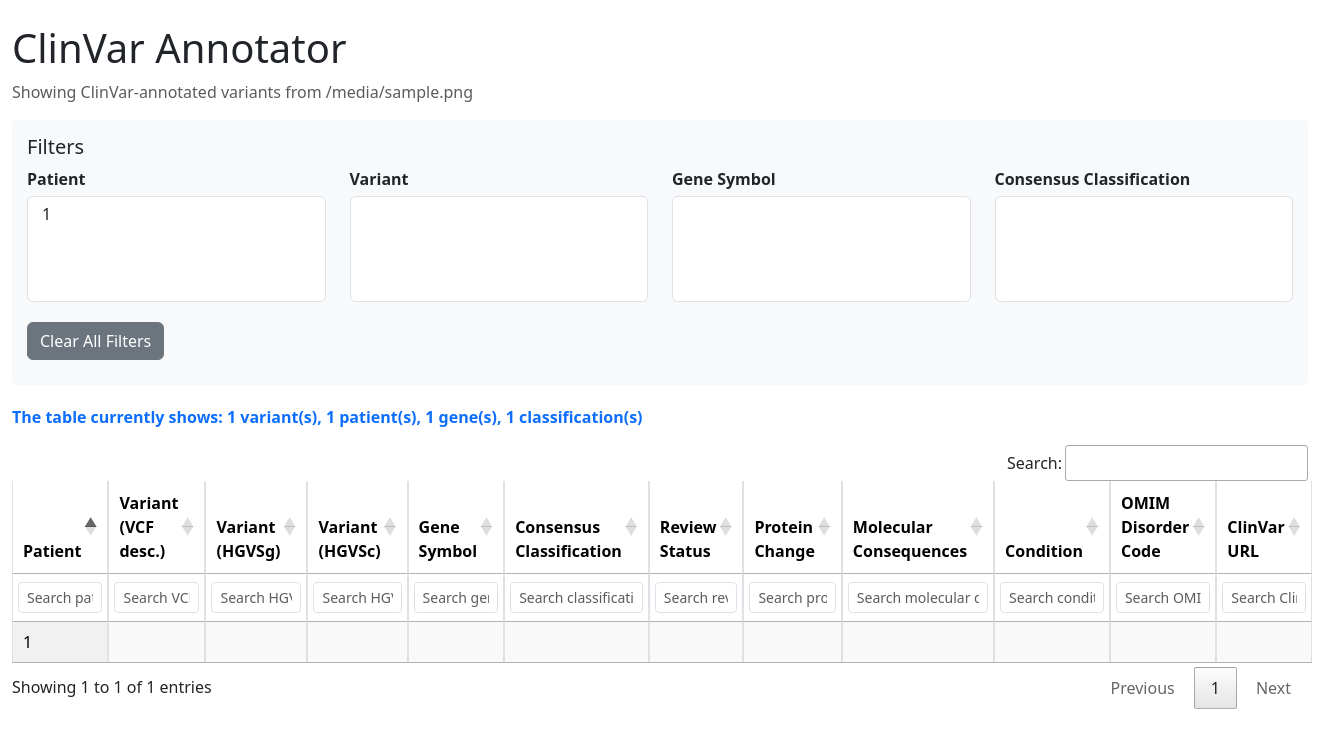
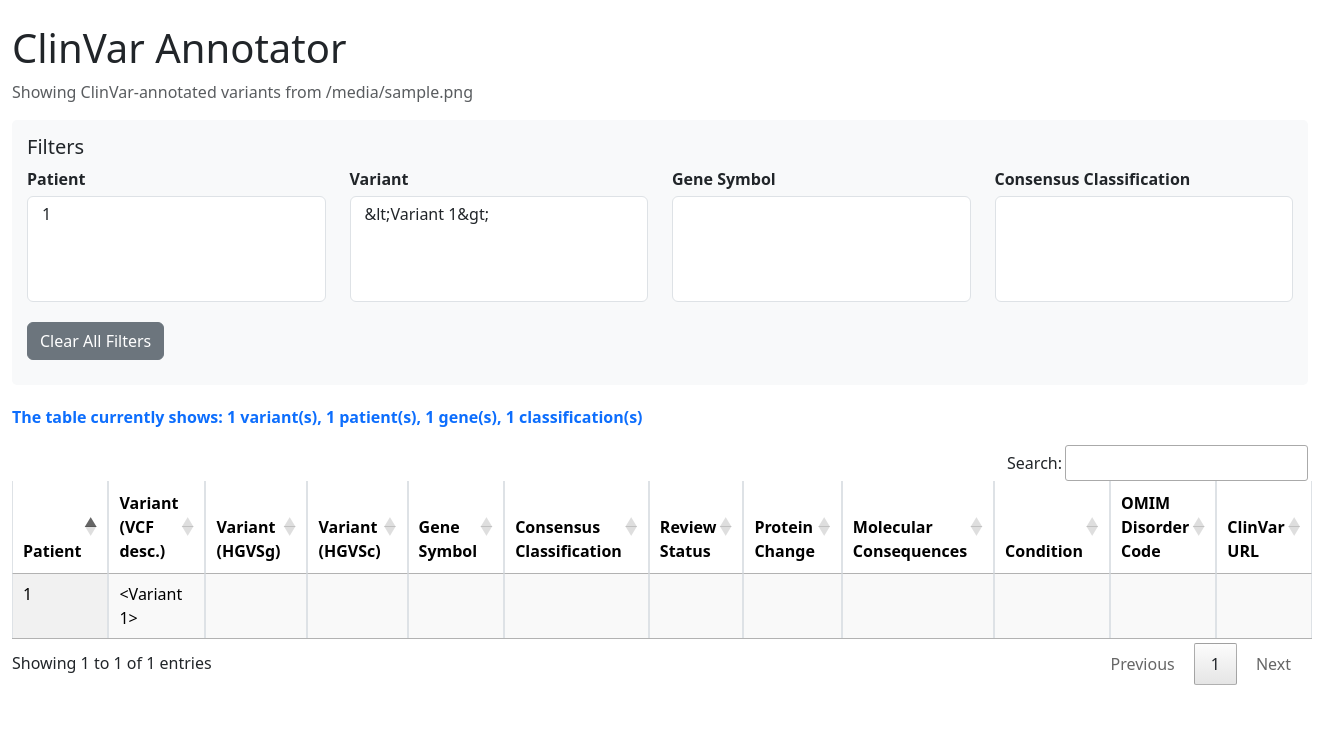
Before and after one commit to richard-gawne/ClinVar-annotator, a Flask app: template clinvar_anno_app/templates/variant_table.html in a window 1320 px wide. Shown: the top 748 px of the page. Run offline with Flask 3, Linux system fonts and the light colour scheme; tables that the repository leaves empty hold one stand-in row (values such as "Sample post"); the template is opened without the code that fills it: values that come from a table or form of the project are taken from there, most other values are stand-ins (such as "Sample title", 1, 10 or a date in 2020); lists and menus that the app fills with data are empty; some libraries are stand-ins or nearby versions.

Commit message:
Fix issue with variants not displaying in table or multi-select filter (see https://github.com/richard-gawne/ClinVar-annotator/issues/21), add app description to home page, remove superfluous column-specific search boxes

```diff
--- a/clinvar_anno_app/templates/home.html
+++ b/clinvar_anno_app/templates/home.html
@@ -11,6 +11,8 @@
 <div class="container mt-5">
     <!--Page title-->
     <h1>ClinVar Annotator</h1>
+    <!--App description-->
+    <p>Annotate variants using data from ClinVar, and explore the results.</p>
     <!--Form to upload a VCF file (accepts .vcf files)-->
     <p>Please upload a VCF (GRCh38 reference assembly):</p>
     <form method="POST" enctype="multipart/form-data">
--- a/clinvar_anno_app/templates/variant_table.html
+++ b/clinvar_anno_app/templates/variant_table.html
@@ -2,28 +2,27 @@
 <html lang="en">
 <head>
     <meta charset="UTF-8">
+    <!--Title to appear in broswer tab-->
     <title>ClinVar Annotator</title>
 
-    <!-- CSS -->
+    <!--External CSS styling (Bootstrap, DataTables, Select2)-->
     <link rel="stylesheet" href="https://cdn.jsdelivr.net/npm/bootstrap@5.3.2/dist/css/bootstrap.min.css">
     <link rel="stylesheet" href="https://cdn.datatables.net/1.13.6/css/jquery.dataTables.min.css">
     <link rel="stylesheet" href="https://cdn.datatables.net/buttons/2.4.1/css/buttons.dataTables.min.css">
     <link rel="stylesheet" href="https://cdn.jsdelivr.net/npm/select2@4.1.0-rc.0/dist/css/select2.min.css">
     <link rel="stylesheet" href="https://cdn.jsdelivr.net/npm/select2-bootstrap-5-theme@1.3.0/dist/select2-bootstrap-5-theme.min.css">
 
-    <!-- JS -->
+    <!--Additional JavaScript functionalities-->
     <script src="https://code.jquery.com/jquery-3.7.0.min.js"></script>
     <script src="https://cdn.datatables.net/1.13.6/js/jquery.dataTables.min.js"></script>
     <script src="https://cdn.datatables.net/buttons/2.4.1/js/dataTables.buttons.min.js"></script>
     <script src="https://cdn.datatables.net/buttons/2.4.1/js/buttons.html5.min.js"></script>
     <script src="https://cdn.jsdelivr.net/npm/select2@4.1.0-rc.0/dist/js/select2.min.js"></script>
 
+    <!--Custom styling-->
     <style>
         .select2-container {
             width: 100% !important;
-        }
-        .filters th {
-            padding: 8px 5px !important;
         }
         .filter-controls {
             background-color: #f8f9fa;
@@ -46,10 +45,12 @@
 </head>
 <body>
 <div class="container-fluid mt-4">
+    <!--Page title-->
     <h1>ClinVar Annotator</h1>
+    <!--Info message for the user-->
     <p class="text-muted">Showing ClinVar-annotated variants from {{ filenames|join(', ') }}</p>
 
-    <!-- Multi-Select Filter Controls -->
+    <!--Multi-select filters-->
     <div class="filter-controls">
         <h5>Filters</h5>
         <div class="row">
@@ -70,16 +71,21 @@
                 <select id="filter-classification" class="form-select" multiple="multiple"></select>
             </div>
         </div>
+        <!--New row-->
         <div class="row">
-            <div class="col-md-9 filter-row">
+            <!--Clear filters button-->
+            <div class="col-md-12 filter-row">
                 <button id="clear-filters" class="btn btn-secondary clear-filters-btn">Clear All Filters</button>
             </div>
         </div>
     </div>
 
+    <!--Message to summarise tallies of patients, variants, genes, and classifications (JS logic below)-->
     <p id="summary" class="fw-bold text-primary"></p>
 
+    <!--Table-->
     <table id="variants" class="display table table-striped table-bordered" style="width:100%">
+        <!--Column headers-->
         <thead>
             <tr>
                 <th>Patient</th>
@@ -96,27 +102,12 @@
                 <th>ClinVar URL</th>
             </tr>
         </thead>
-        <thead>
-            <tr class="filters">
-                <th><input type="text" placeholder="Search patient" class="form-control form-control-sm"></th>
-                <th><input type="text" placeholder="Search VCF desc." class="form-control form-control-sm"></th>
-                <th><input type="text" placeholder="Search HGVSg" class="form-control form-control-sm"></th>
-                <th><input type="text" placeholder="Search HGVSc" class="form-control form-control-sm"></th>
-                <th><input type="text" placeholder="Search gene" class="form-control form-control-sm"></th>
-                <th><input type="text" placeholder="Search classification" class="form-control form-control-sm"></th>
-                <th><input type="text" placeholder="Search review status" class="form-control form-control-sm"></th>
-                <th><input type="text" placeholder="Search protein change" class="form-control form-control-sm"></th>
-                <th><input type="text" placeholder="Search molecular consequences" class="form-control form-control-sm"></th>
-                <th><input type="text" placeholder="Search condition" class="form-control form-control-sm"></th>
-                <th><input type="text" placeholder="Search OMIM disorder code" class="form-control form-control-sm"></th>
-                <th><input type="text" placeholder="Search ClinVar URL" class="form-control form-control-sm"></th>
-            </tr>
-        </thead>
+        <!--Loop through elements in patient_variants object to place data in each row-->
         <tbody>
         {% for pv in patient_variants %}
             <tr>
                 <td>{{ pv.patient_id }}</td>
-                <td>{{ pv.variant_description }}</td>
+                <td>{{ pv.variant }}</td>
                 <td>{{ pv.hgvsg }}</td>
                 <td>{{ pv.hgvsc }}</td>
                 <td>{{ pv.gene_symbol }}</td>
@@ -155,8 +146,6 @@
             title: 'ClinVar-annotated-variants',
             filename: 'ClinVar-annotated-variants'
         }],
-        orderCellsTop: true,
-        fixedHeader: true,
         pageLength: 25
     });
 
@@ -203,7 +192,7 @@
         if (selectedPatients.length > 0 && !selectedPatients.includes(data[filterColumns.patient])) {
             return false;
         }
-        if (selectedVariants.length > 0 && !selectedVariants.includes(data[filterColumns.patient])) {
+        if (selectedVariants.length > 0 && !selectedVariants.includes(data[filterColumns.variant])) {
             return false;
         }
         if (selectedGenes.length > 0 && !selectedGenes.includes(data[filterColumns.gene])) {
@@ -224,16 +213,7 @@
     // Clear all filters button
     $('#clear-filters').on('click', function() {
         $('#filter-patient, #filter-variant, #filter-gene, #filter-classification').val(null).trigger('change');
-        $('input', $('.filters th')).val('');
-        table.columns().search('').draw();
-    });
-
-    // Apply per-column text search filters
-    table.columns().every(function (index) {
-        $('input', $('.filters th').eq(index))
-            .on('keyup change', function () {
-                table.column(index).search(this.value).draw();
-            });
+        table.draw();
     });
 
     // Live summary
```
Also changed, not shown: clinvar_anno_app/models.py (+0 -41 lines).
